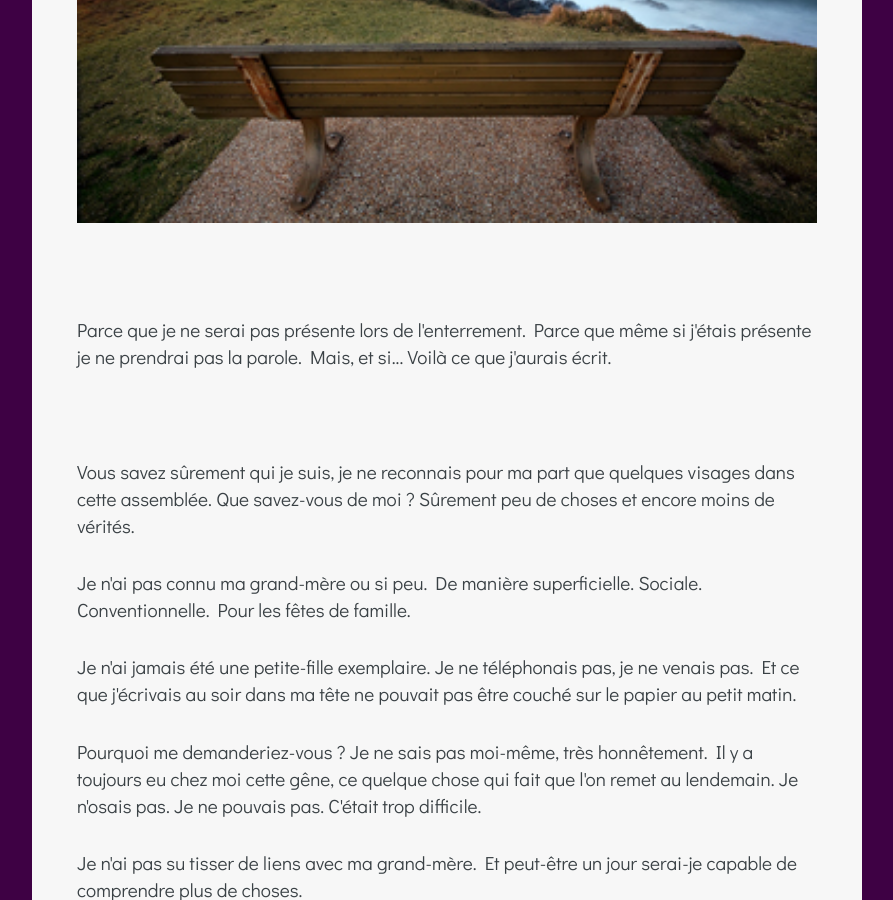
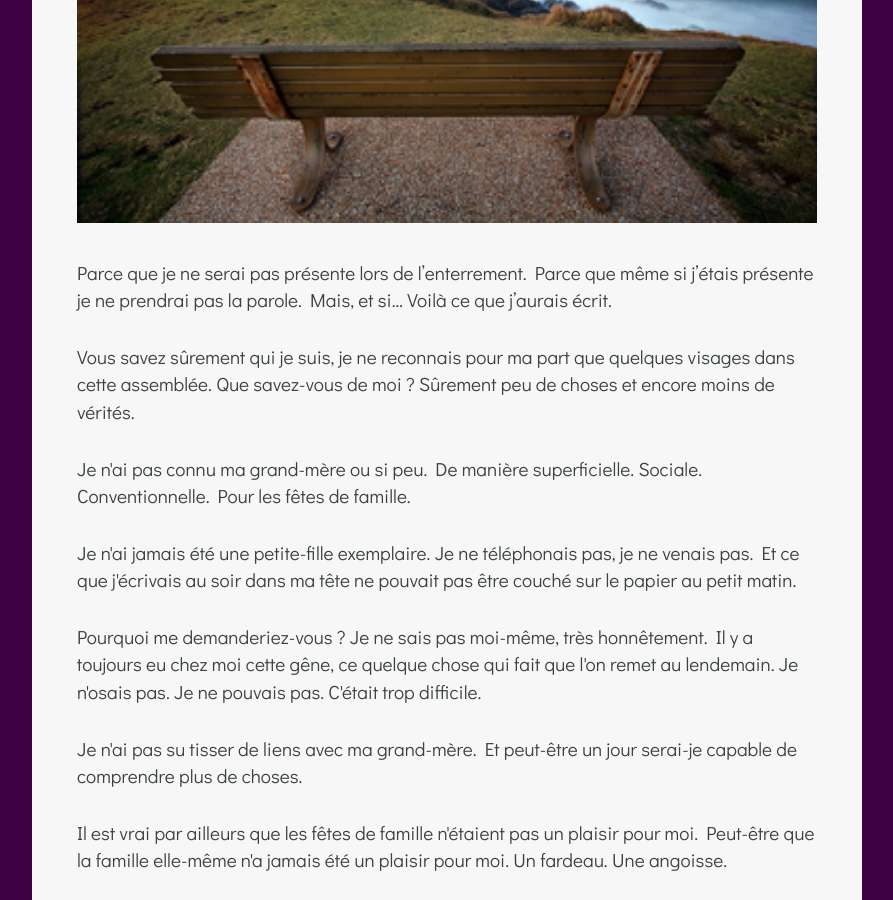
Before and after one commit to zinzoline/zinzoline.github.io, a Jekyll site: the page built from _posts/2012-10-23-a-ma-grand-mere.markdown, in a window 1280 px wide and 900 px high, scrolled down 766 px. Shown: the whole window, without its empty margins (193-1086 px from the left). Built offline with Jekyll 4.4.1, drawn with Linux system fonts in a browser that asks for light colours; nearby versions of some CDN libraries; comment, search, counter and statistics services are not loaded.

Commit message:
Update _posts/2012-10-23-a-ma-grand-mere.markdown

```diff
--- a/_posts/2012-10-23-a-ma-grand-mere.markdown
+++ b/_posts/2012-10-23-a-ma-grand-mere.markdown
@@ -54,10 +54,10 @@ comments:
 image: "/assets/img/paint_the_sky_by_bmjones.jpg"
 comments_enabled: true
 ---
-<p>&nbsp;</p>
-<p>Parce que je ne serai pas présente lors de l'enterrement. Parce que même si j'étais présente je ne prendrai pas la parole. Mais, et si... Voilà ce que j'aurais écrit.<a id="more"></a><a id="more-2385"></a></p>
-<p>&nbsp;</p>
-<p>Vous savez sûrement qui je suis, je ne reconnais pour ma part que quelques visages dans cette assemblée. Que savez-vous de moi ? Sûrement peu de choses et encore moins de vérités.</p>
+Parce que je ne serai pas présente lors de l'enterrement. Parce que même si j'étais présente je ne prendrai pas la parole. Mais, et si... Voilà ce que j'aurais écrit.
+
+Vous savez sûrement qui je suis, je ne reconnais pour ma part que quelques visages dans cette assemblée. Que savez-vous de moi ? Sûrement peu de choses et encore moins de vérités.
+
 <p>Je n'ai pas connu ma grand-mère ou si peu. De manière superficielle. Sociale. Conventionnelle. Pour les fêtes de famille.</p>
 <p>Je n'ai jamais été une petite-fille exemplaire. Je ne téléphonais pas, je ne venais pas. Et ce que j'écrivais au soir dans ma tête ne pouvait pas être couché sur le papier au petit matin.</p>
 <p>Pourquoi me demanderiez-vous ? Je ne sais pas moi-même, très honnêtement. Il y a toujours eu chez moi cette gêne, ce quelque chose qui fait que l'on remet au lendemain. Je n'osais pas. Je ne pouvais pas. C'était trop difficile.</p>
```
Also changed, not shown: other parts of _posts/2012-10-23-a-ma-grand-mere.markdown (+1 -1 lines).
